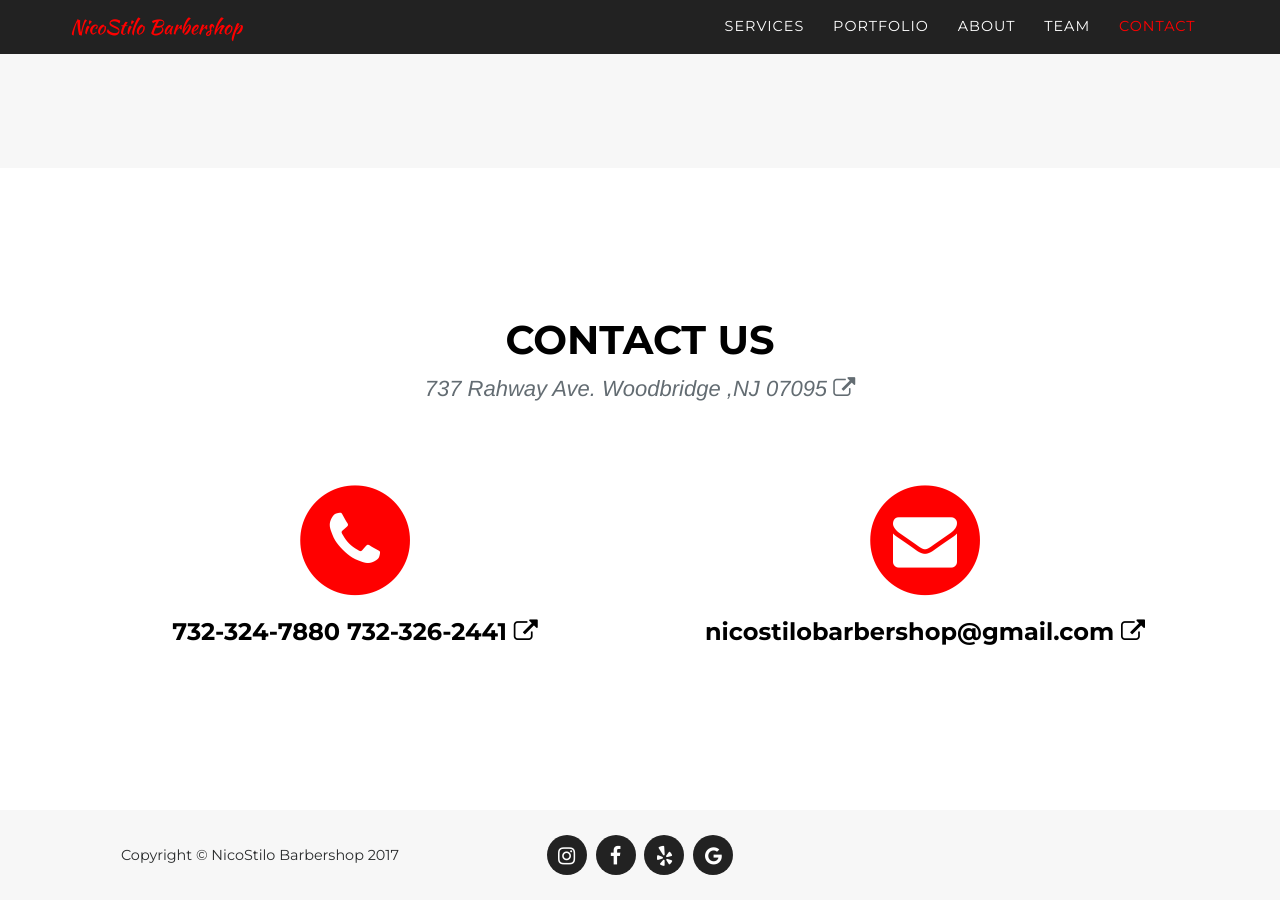
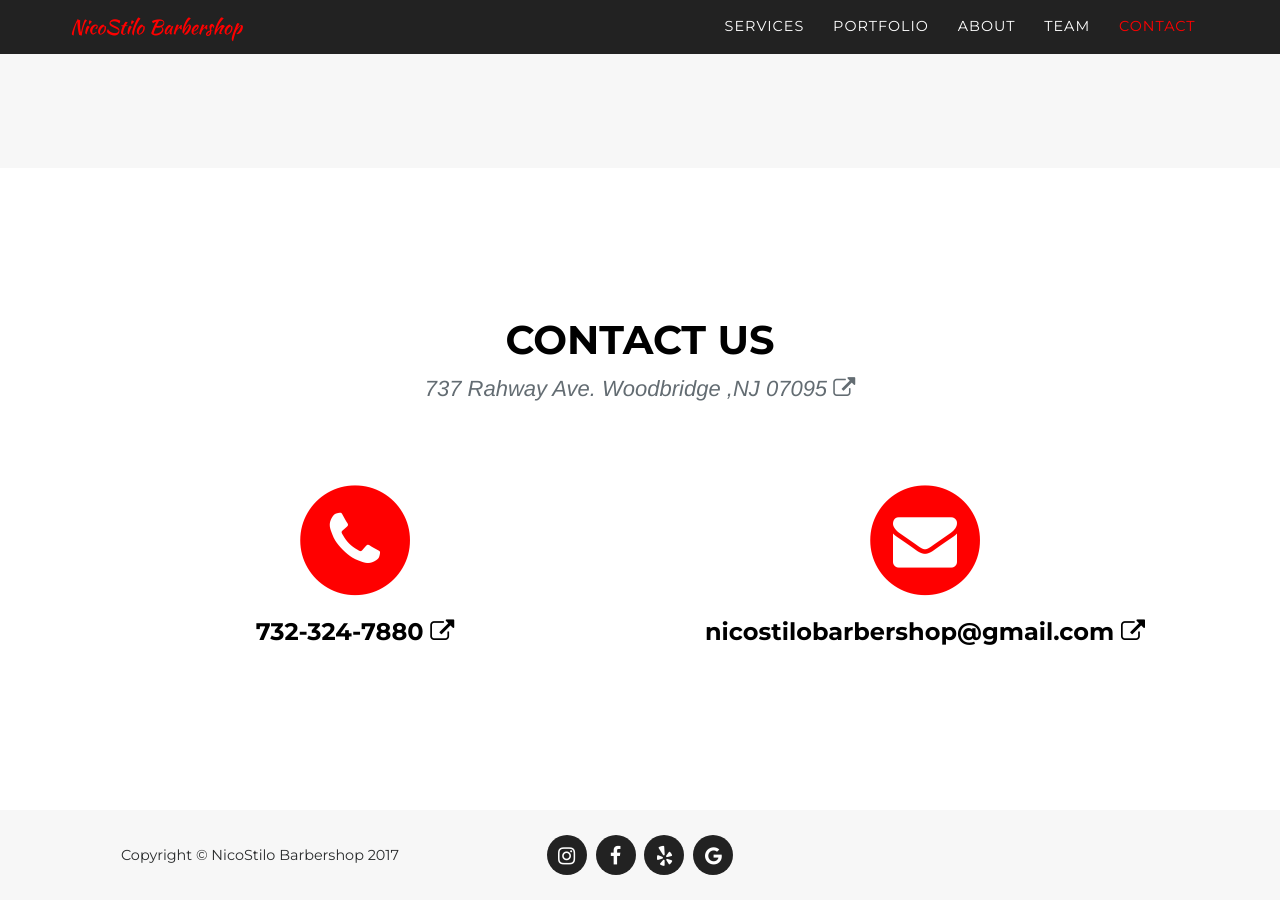
Before and after one commit to Nicostilo08/Nicostilo08.github.io, a Jekyll site: the page built from index.md, in a window 1280 px wide and 900 px high, scrolled down 6843 px. Built offline with Jekyll 4.4.1, drawn with Linux system fonts in a browser that asks for light colours; some web fonts are replaced.

Commit message:
Updated Index

```diff
--- a/index.md
+++ b/index.md
@@ -125,10 +125,7 @@
     my passion. I thank Evolution Barbershop in the Dominican Republic for the opportunity.
 contact-title: Contact Us
 contact-content: 737  Rahway Ave. Woodbridge ,NJ 07095
-contact-phone: |-
-  732-324-7880
-
-  732-326-2441
+contact-phone: 732-324-7880
 contact-phone-icon: fa-phone
 contact-email: nicostilobarbershop@gmail.com
 contact-email-icon: fa-envelope
```
